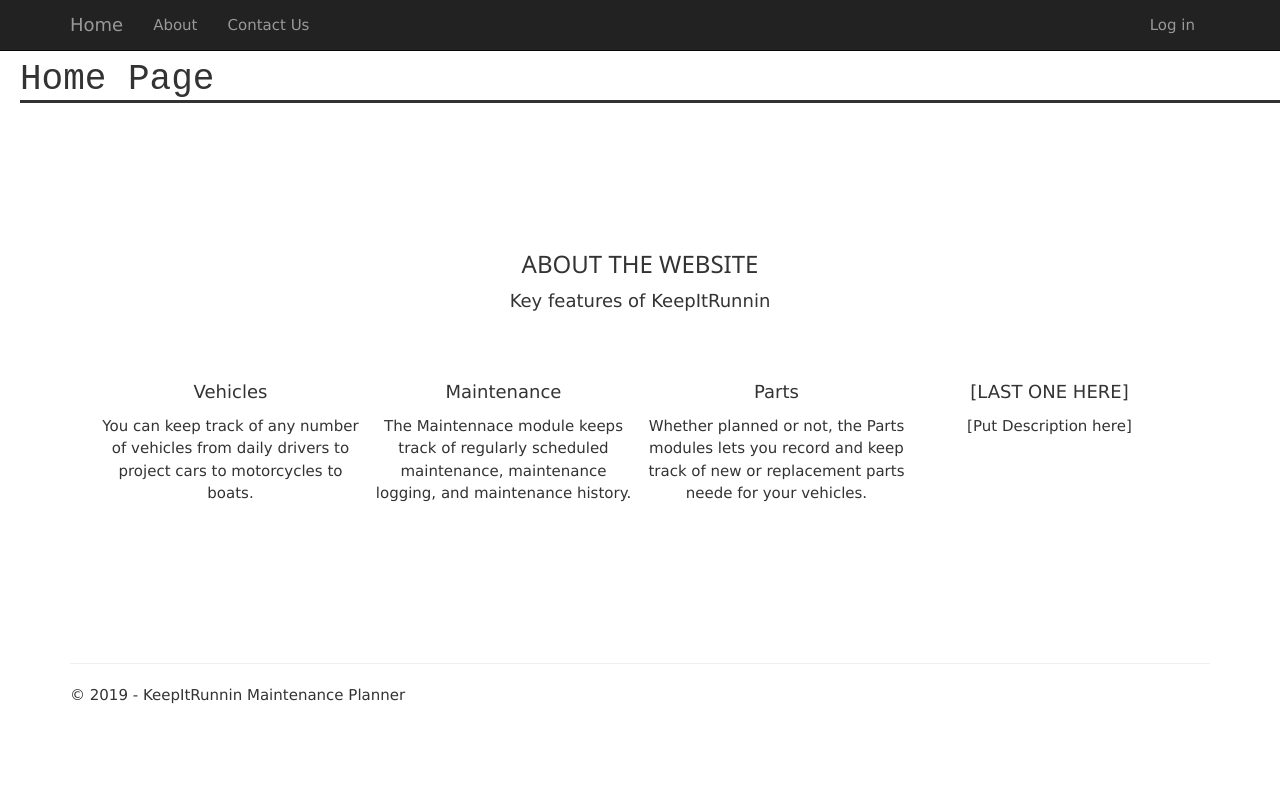
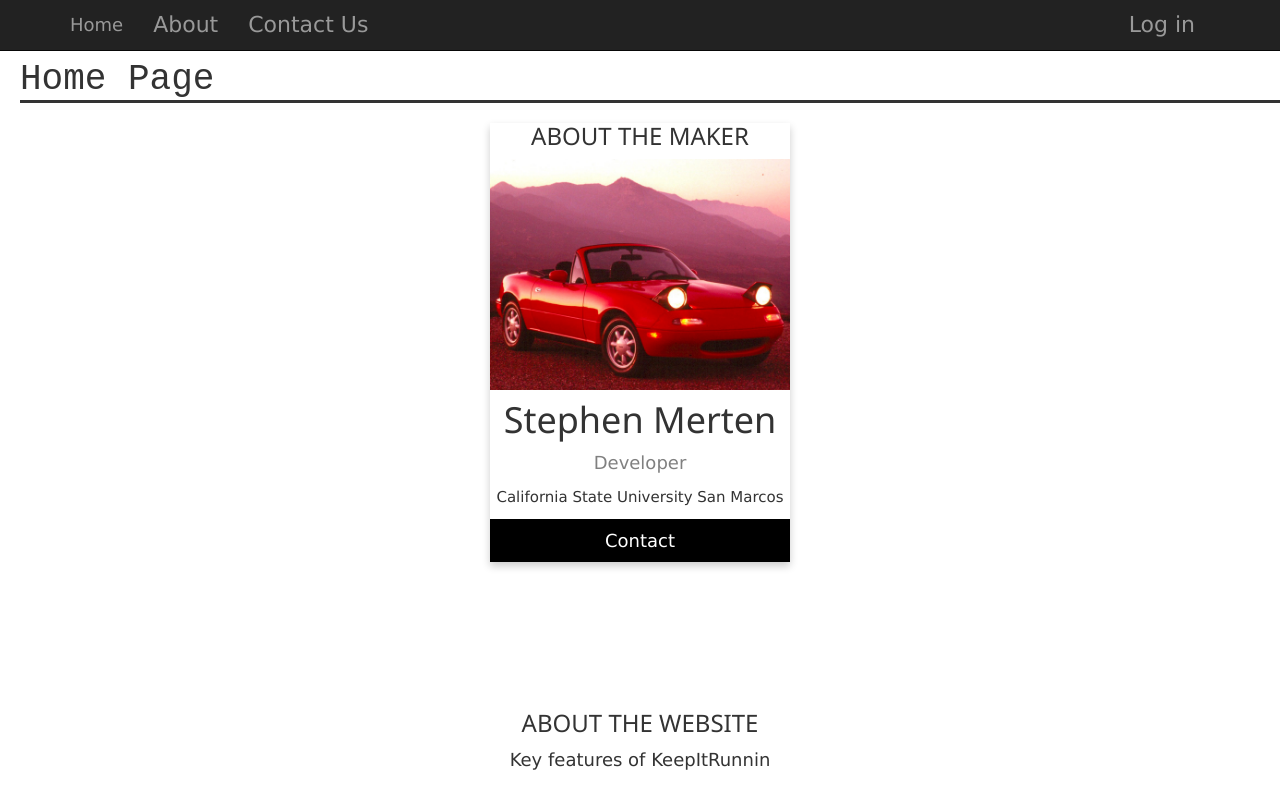
Before and after one commit to skmerten/KeepItRunnin-DJANGO, a Django app: page / in a window 1280 px wide. Shown: the top 802 px of the page. Before the commit the page ends 704 px from the top, so only its background shows below. Run offline with Django 3.2, Linux system fonts and the light colour scheme; some libraries are stand-ins or nearby versions.

Commit message:
Updating Overview-Home Page

```diff
--- a/KeepItRunnin-DJ/app/templates/app/overview_home.html
+++ b/KeepItRunnin-DJ/app/templates/app/overview_home.html
@@ -1,6 +1,56 @@
 {% extends "app/overview_layout.html" %}
 
 {% block content %}
+
+<style>
+    .card {
+  box-shadow: 0 4px 8px 0 rgba(0, 0, 0, 0.2);
+  max-width: 300px;
+  margin: auto;
+  text-align: center;
+}
+
+.title {
+  color: grey;
+  font-size: 18px;
+}
+
+button {
+  border: none;
+  outline: 0;
+  display: inline-block;
+  padding: 8px;
+  color: white;
+  background-color: #000;
+  text-align: center;
+  cursor: pointer;
+  width: 100%;
+  font-size: 18px;
+}
+
+a {
+  text-decoration: none;
+  font-size: 22px;
+  color: black;
+}
+
+button:hover, a:hover {
+  opacity: 0.7;
+}
+</style>
+
+<div class="card">
+    <h3 class="w3-center">ABOUT THE MAKER</h3>
+    <img src="/media/NA-Miata.jpg" alt="John" style="width:100%">
+    <h1>Stephen Merten</h1>
+    <p class="title">Developer</p>
+    <p>California State University San Marcos</p>
+    <a href="#"><i class="fa fa-dribbble"></i></a>
+    <a href="#"><i class="fa fa-twitter"></i></a>
+    <a href="#"><i class="fa fa-linkedin"></i></a>
+    <a href="#"><i class="fa fa-facebook"></i></a>
+    <p><button>Contact</button></p>
+</div>
 
 <!-- About Section -->
 <div class="w3-container" style="padding:128px 16px" id="about">
--- a/KeepItRunnin-DJ/app/templates/app/vehicleHome.html
+++ b/KeepItRunnin-DJ/app/templates/app/vehicleHome.html
@@ -89,7 +89,7 @@ table {
     <div class="column">
         <div class="w3-card w3-margin w3-margin-top">
             {% if vehicle.image %}
-                <img src="{{ vehicle.image.url }}" style="max-height:100%; max-width:100%">
+                <a href="#"><img src="{{ vehicle.image.url }}" style="max-height:100%; max-width:100%"></button></a>
             {% endif %}
             <div class="w3-container w3-white">
                 <h4><b>{{vehicle.year}} {{vehicle.make}} {{vehicle.model}}</b></h4>
```
Also changed, not shown: KeepItRunnin-DJ/db.sqlite3, KeepItRunnin-DJ/media/1200px-1992-96_Ford_Bronco_M3MtCdr.jpg (added), KeepItRunnin-DJ/media/2019_mini_cooper-pic-5038995412468575912-1600x1200_pCVk1AH.png (added), KeepItRunnin-DJ/media/NA-Miata_xI6nK0W.jpg (added), KeepItRunnin-DJ/media/used-2014-honda-cr_v-exl-10486-17839280-2-1024_kjpE7Or.jpg (added), 1 other file.
